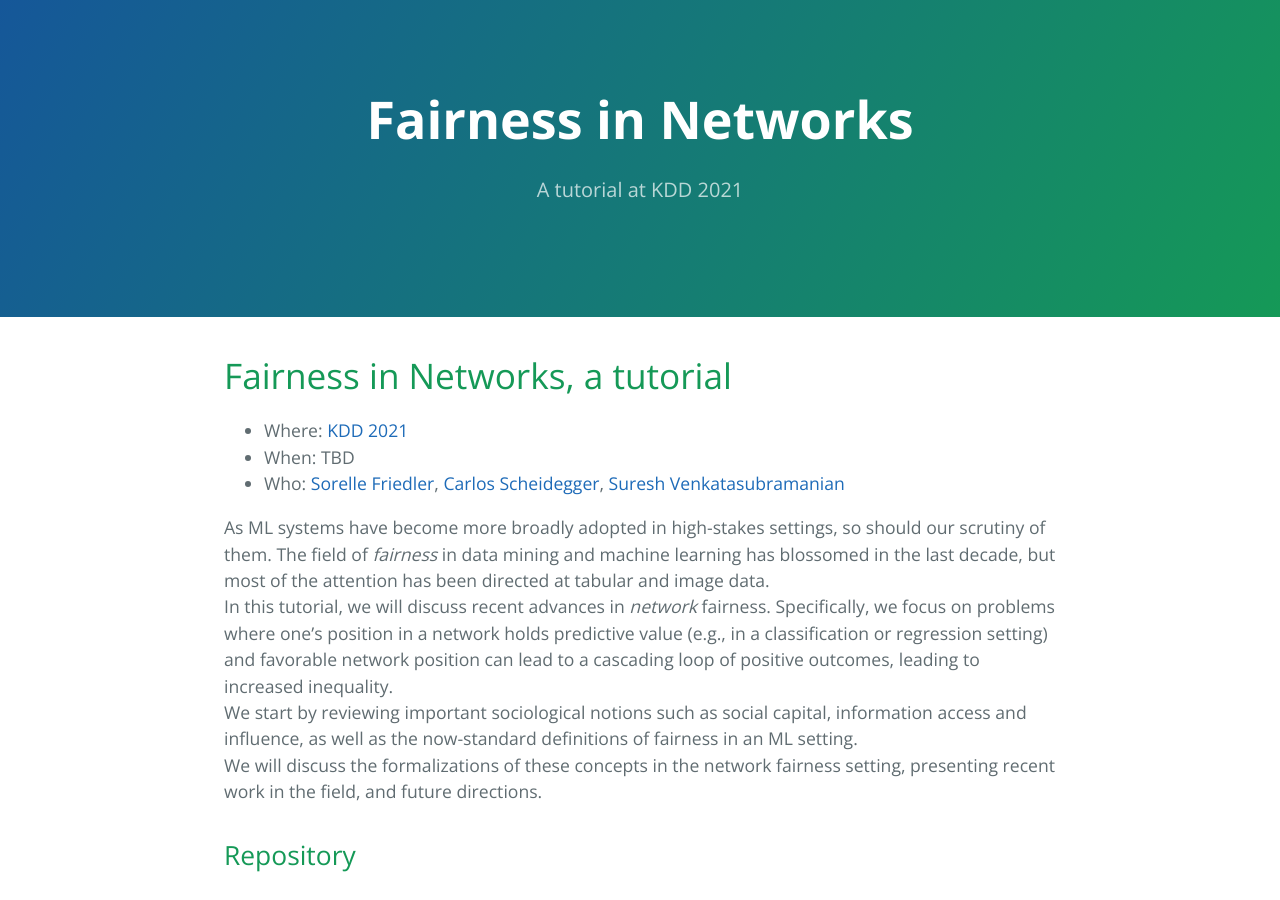
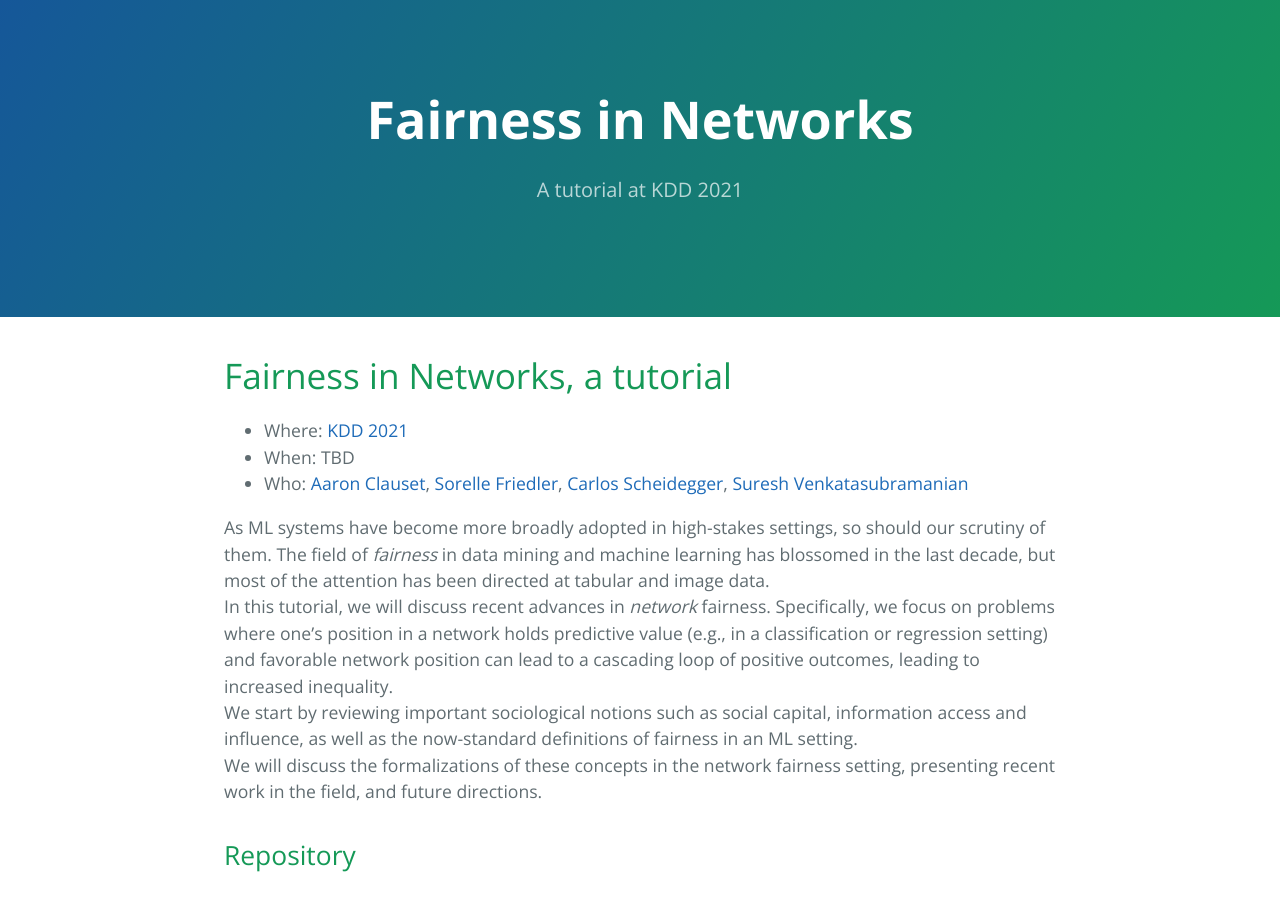
Before and after one commit to algofairness/kdd-2021-network-fairness-tutorial, a Jekyll site: the page built from index.md, in a window 1280 px wide and 900 px high. Built offline with Jekyll 4.4.1, drawn with Linux system fonts in a browser that asks for light colours.

Commit message:
Update index.md

```diff
--- a/index.md
+++ b/index.md
@@ -7,7 +7,7 @@ title: {{ site.name }}
 
 * Where: [KDD 2021](https://www.kdd.org/kdd2021/)
 * When: TBD
-* Who: [Sorelle Friedler](https://sorelle.friedler.net), [Carlos Scheidegger](https://cscheid.net), [Suresh Venkatasubramanian](http://www.cs.utah.edu/~suresh)
+* Who: [Aaron Clauset](https://aaronclauset.github.io), [Sorelle Friedler](https://sorelle.friedler.net), [Carlos Scheidegger](https://cscheid.net), [Suresh Venkatasubramanian](http://www.cs.utah.edu/~suresh)
 
 As ML systems have become more broadly adopted in high-stakes settings, so should our scrutiny of them.
 The field of _fairness_ in data mining and machine learning has blossomed in the last decade, but most of the attention has been directed at tabular and image data.
```
